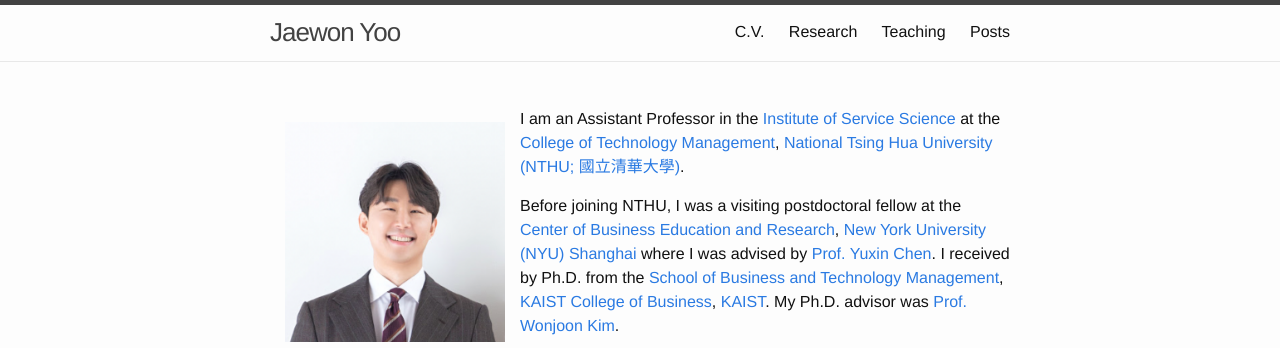
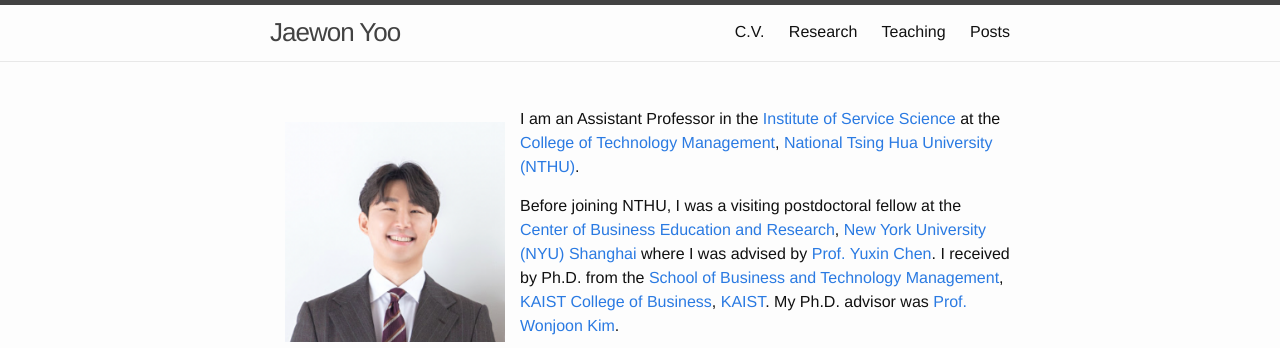
Before and after one commit to j1yoo/j1yoo.github.io, a Jekyll site: the page built from index.markdown, in a window 1280 px wide. Shown: the top 348 px of the page. Built offline with Jekyll 4.4.1, drawn with Linux system fonts in a browser that asks for light colours.

Commit message:
Update index.markdown

```diff
--- a/index.markdown
+++ b/index.markdown
@@ -6,7 +6,7 @@ title: Home
 <img style="width:220px; height:220px; float:left; padding:15px;"
 src="/Photo_Jaewon Yoo.png" alt="profile picture">
 
-I am an Assistant Professor in the [Institute of Service Science](https://www.iss.nthu.edu.tw/) at the [College of Technology Management](ctm.site.nthu.edu.tw/), [National Tsing Hua University (NTHU; 國立清華大學)](https://nthu-en.site.nthu.edu.tw/).
+I am an Assistant Professor in the [Institute of Service Science](https://www.iss.nthu.edu.tw/) at the [College of Technology Management](ctm.site.nthu.edu.tw/), [National Tsing Hua University (NTHU)](https://nthu-en.site.nthu.edu.tw/).
 
 Before joining NTHU, I was a visiting postdoctoral fellow at the [Center of Business Education and Research](https://cber.shanghai.nyu.edu/), [New York University (NYU) Shanghai](https://shanghai.nyu.edu/) where I was advised by [Prof. Yuxin Chen](https://shanghai.nyu.edu/academics/faculty/directory/yuxin-chen). I received by Ph.D. from the [School of Business and Technology Management](https://btm.kaist.ac.kr/en/), [KAIST College of Business](https://www.business.kaist.edu/), [KAIST](https://www.kaist.ac.kr/en/). My Ph.D. advisor was [Prof. Wonjoon Kim](https://wjkim.kaist.ac.kr/).
 
```
